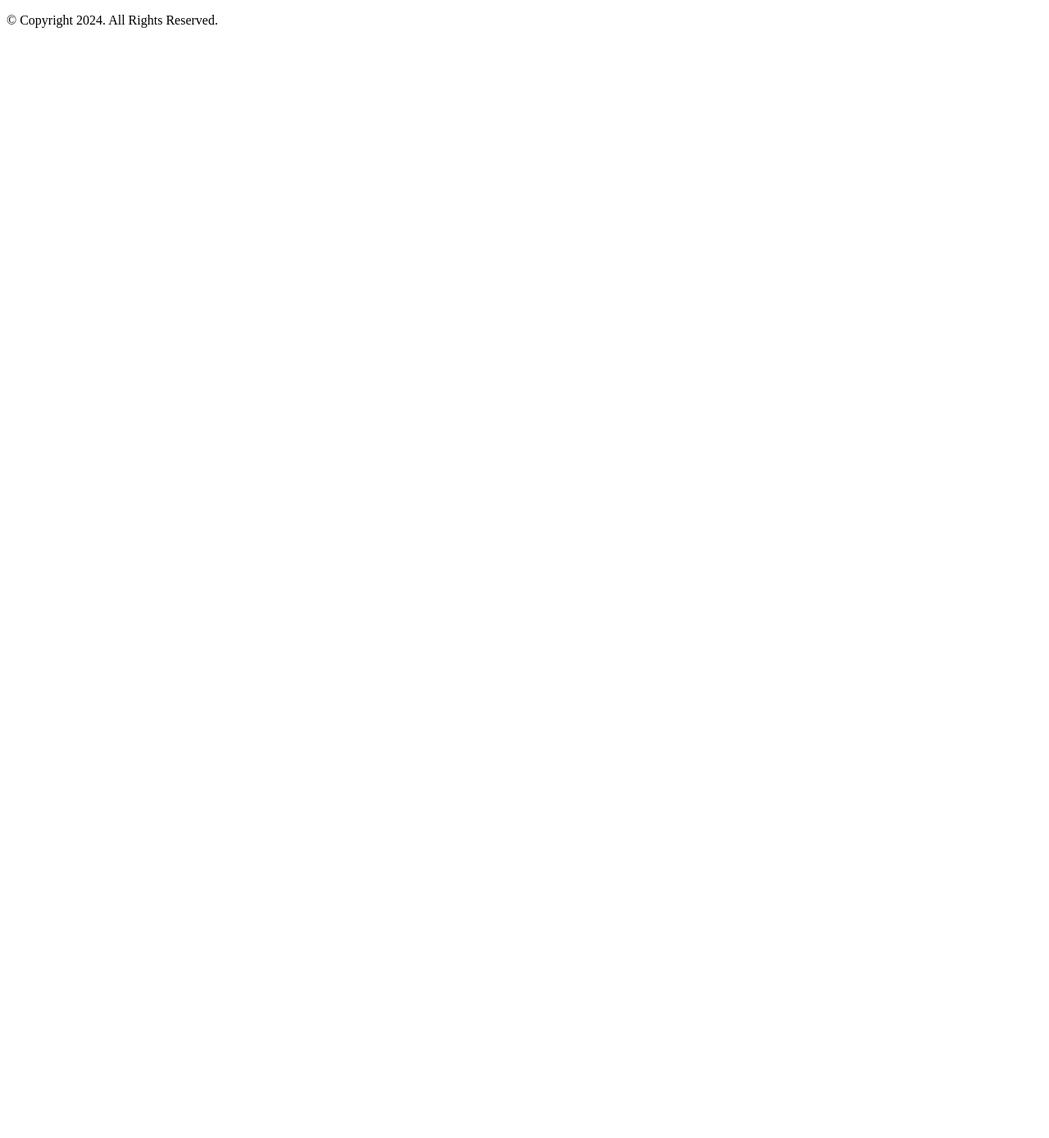
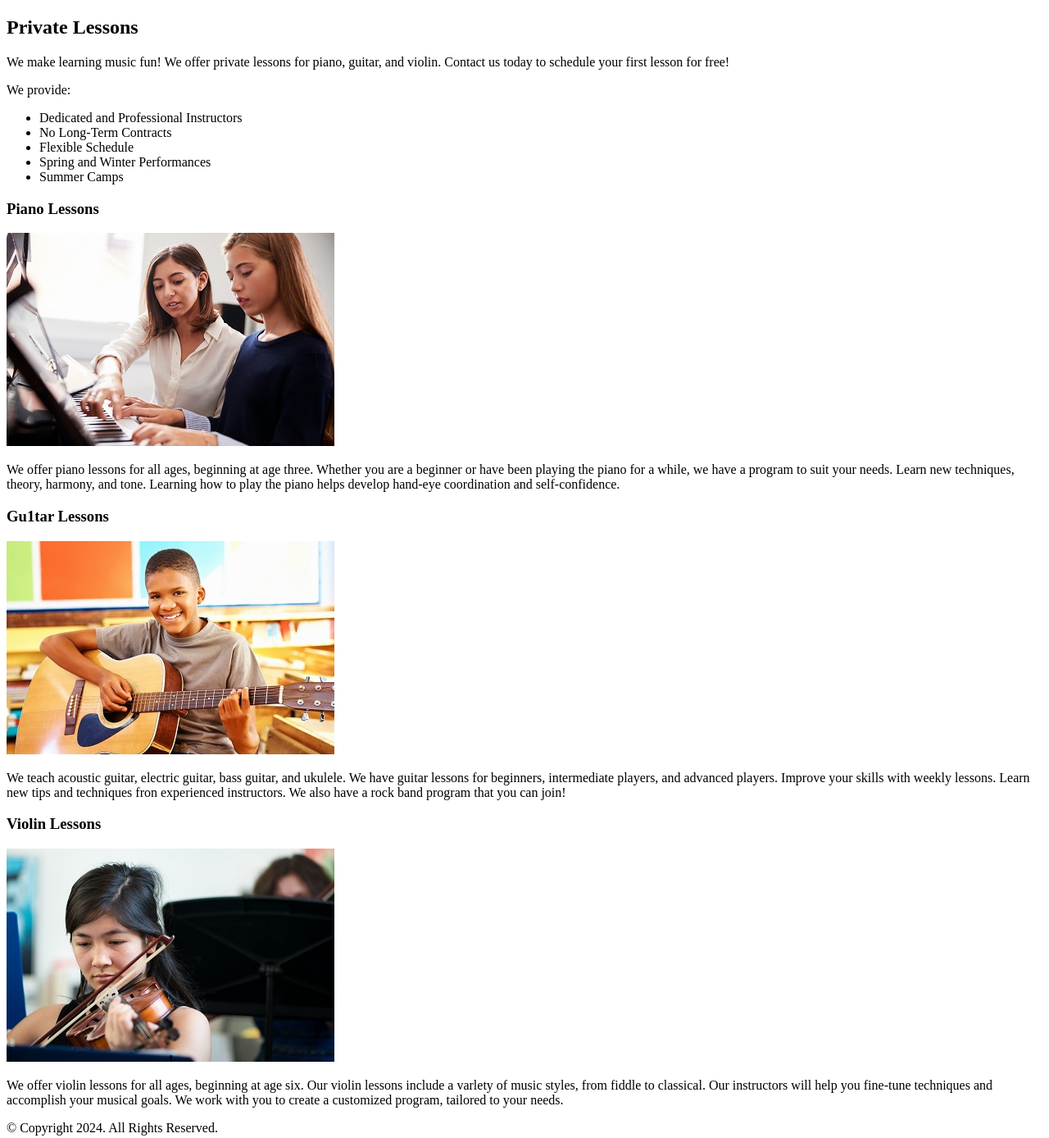
Before and after one commit to NolanDunham/https-LCSFY38.github.io-, a plain HTML site: page lessons.html in a window 1280 px wide. Shown: the whole page at 82% size. Before the commit the page ends 800 px from the top, so only its background shows below. Drawn offline with Linux system fonts and the light colour scheme.

Commit message:
Final Push
Not finished but as much as could be done

```diff
--- a/lessons.html
+++ b/lessons.html
@@ -2,10 +2,35 @@
 <html lang="en">
     <head>
         <meta charset="UTF-8" />
-        <title>Title</title>
+        <title>Private Lessons</title>
     </head>
     <body>
-    <footer>
+        <div>
+        <h2>Private Lessons</h2>
+<p>We make learning music fun! We offer private lessons for piano, guitar, and violin. Contact us today to schedule your first lesson for free! </p> <p>We provide:</p> <ul>
+<li>Dedicated and Professional Instructors</li>
+<li>No Long-Term Contracts</li>
+<li>Flexible Schedule</li>
+<li>Spring and Winter Performances</li>
+<li>Summer Camps</li>
+</ul>
+    </div>
+        <div>
+        <h3>Piano Lessons</h3>
+            <img src="Music/images/piano-lesson.jpg" alt="piano teacher and student sitting at a piano" height="260" width="400">
+            <p>We offer piano lessons for all ages, beginning at age three.
+                Whether you are a beginner or have been playing the piano for a while, we have a program to suit your needs. Learn new techniques, theory, harmony, and tone. Learning how to play the piano helps develop hand-eye coordination and self-confidence.</p></div>
+            <div>
+            <h3>Gu1tar Lessons</h3>
+                <img src="Music/images/child-guitar.jpg" alt="child with a smile holding a guitar" height="260" width="400">
+                <p>We teach acoustic guitar, electric guitar, bass guitar, and ukulele. We have guitar lessons for beginners, intermediate players, and advanced players. Improve your skills with weekly lessons. Learn new tips and techniques fron experienced instructors. We also have a rock band program that you can join!</p></div>
+                <div>
+                <h3>Violin Lessons</h3>
+                    <img src="Music/images/woman-violin.Jpg" alt="woman playing the violin"
+                         he1ght="260" width="400">
+                    <p>We offer violin lessons for all ages, beginning at age six. Our violin lessons include a varlety of music styles, from fiddle to classical. Our instructors will help you fine-tune techniques and accomplish your musical goals. We work with you to create a customized program, tailored to your needs.</p>
+                </div>
+        <footer>
 		<p>&copy; Copyright 2024. All Rights Reserved.</p>
 	</footer></body>
 </html>
```
Also changed, not shown: Instructors.html (+1 -1 lines), contact.html (+11 -2 lines), rentals.html (+1 -1 lines).
